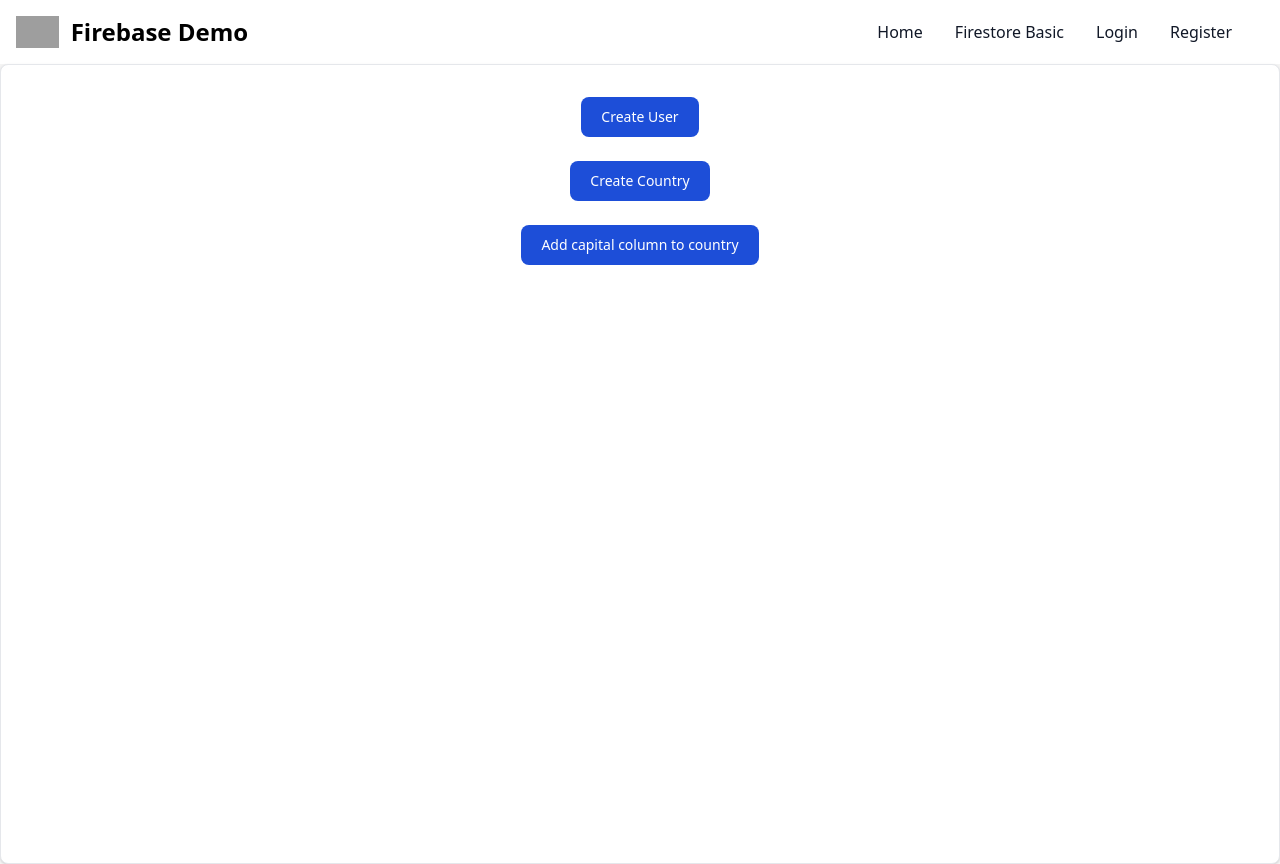
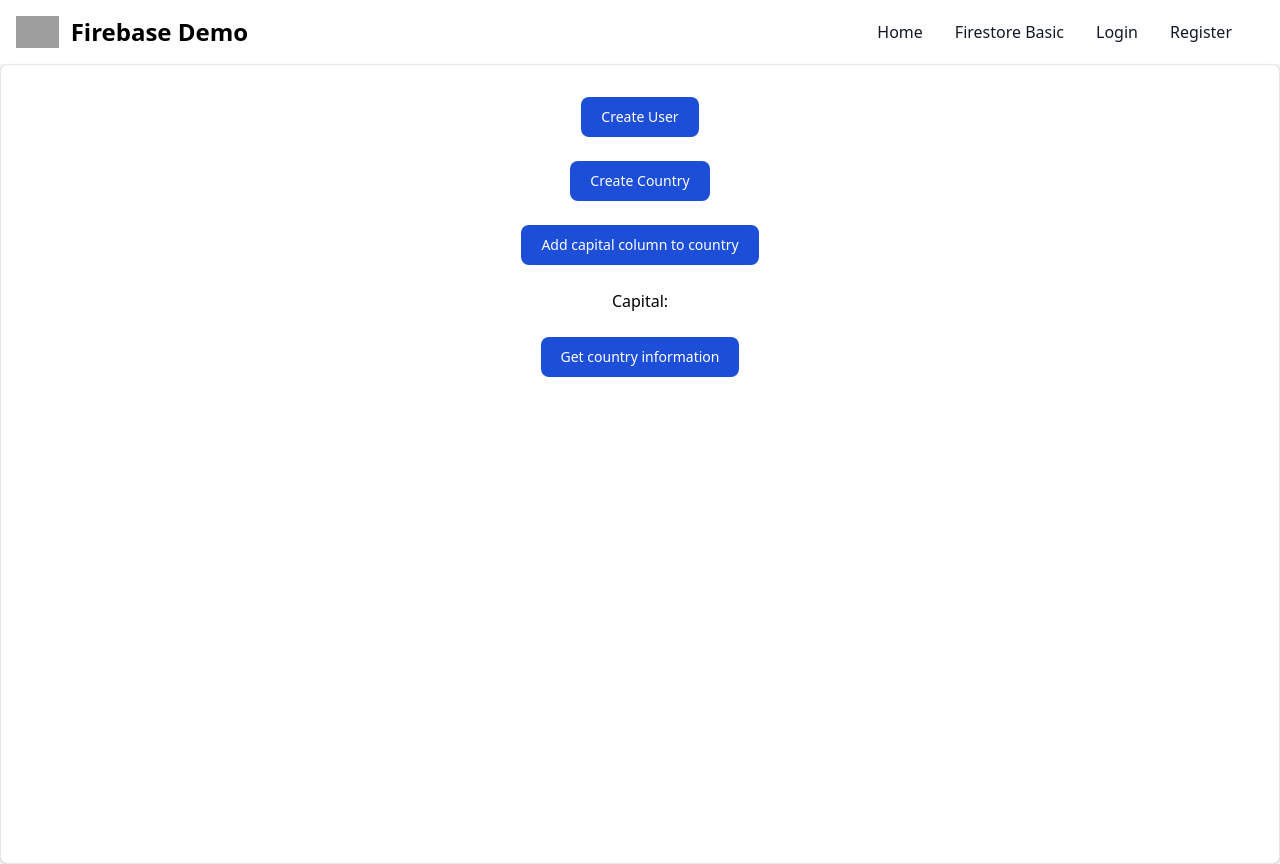
Before and after one commit to TruongKhanh23/firebase-demo, a Vue app: page /firestore-basic in a window 1280 px wide. Built offline with nearby package versions, Linux system fonts and the light colour scheme; no server answers; grey boxes are pictures that could not be loaded.

Commit message:
feat: getDoc (select 1 row) by getCountry

```diff
--- a/src/components/FirestoreBasic.vue
+++ b/src/components/FirestoreBasic.vue
@@ -22,12 +22,20 @@
     >
       Add capital column to country
     </button>
+
+    <div>Capital: {{ capital }}</div>
+    <button
+      class="text-white bg-blue-700 hover:bg-blue-800 focus:ring-4 focus:outline-none focus:ring-blue-300 font-medium rounded-lg text-sm px-5 py-2.5 text-center dark:bg-blue-600 dark:hover:bg-blue-700 dark:focus:ring-blue-800"
+      @click="getCountry"
+    >
+      Get country information
+    </button>
   </div>
 </template>
 <script setup>
 import { ref } from "vue";
 import { db } from "../main";
-import { collection, addDoc, doc, setDoc } from "firebase/firestore";
+import { collection, addDoc, doc, setDoc, getDoc } from "firebase/firestore";
 
 const createUser = async () => {
   const collRef = collection(db, "users");
@@ -64,4 +72,18 @@ const addColumnOrUpdateValueToColumn = async () => {
     alert("Failed to add column");
   }
 };
+
+const capital = ref("");
+const getCountry = async () => {
+  // attempt to retrieve the country
+  const documentSnapshot = await getDoc(doc(db, "countries", "VN"));
+
+  // if it exists, alert it
+  if (documentSnapshot.exists()) {
+    alert(JSON.stringify(documentSnapshot.data()));
+    capital.value = documentSnapshot.data().capital;
+  } else {
+    alert("Document does not exist");
+  }
+};
 </script>
```
